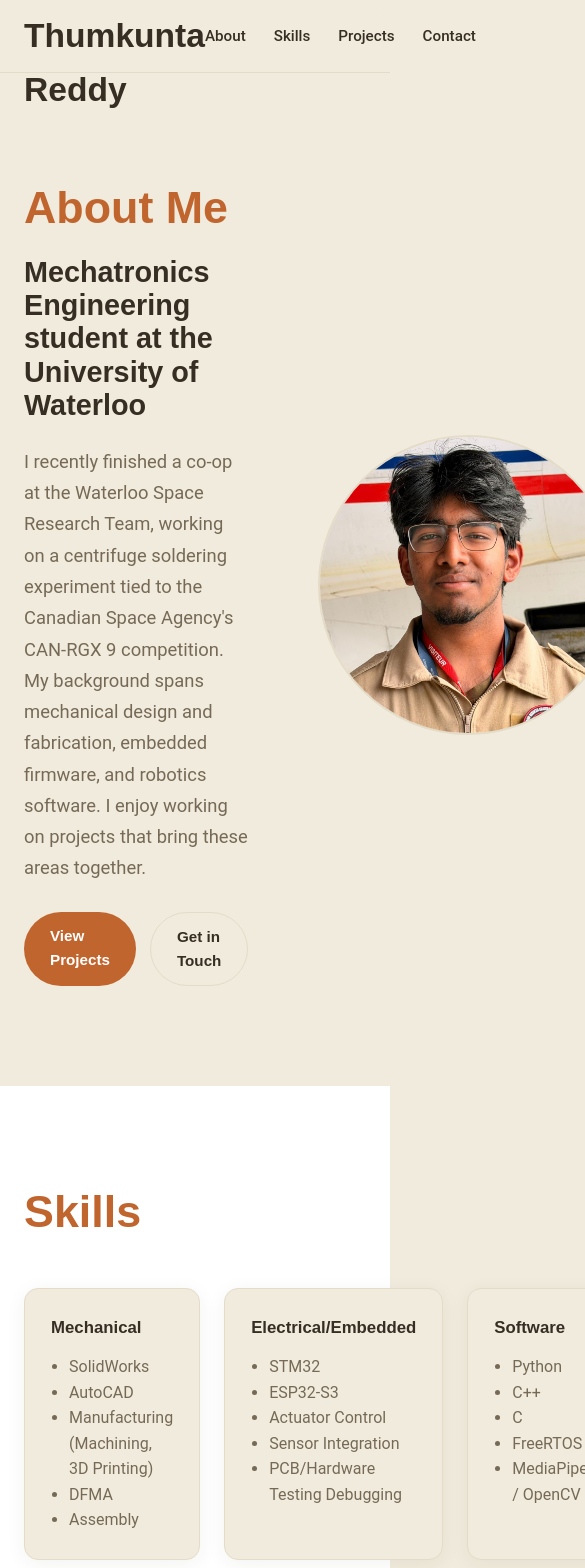
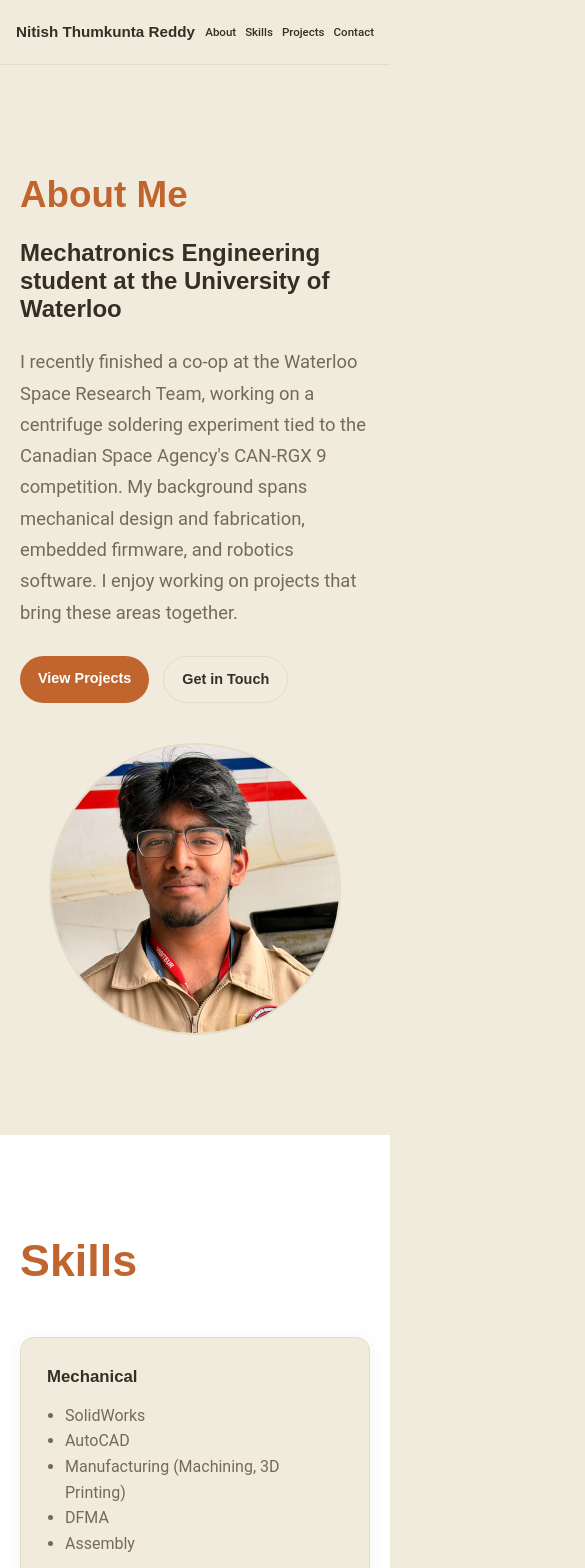
Before and after one commit to nitish2006main/PortfolioWebsite, a React (Vite) app: page / in a window 390 px wide. Shown: the top 1568 px of the page, 585 px wide, since content can reach past the window. Built offline with nearby package versions, Linux system fonts and the light colour scheme.

Commit message:
Modifying for easier mobile webpage visibility

```diff
--- a/src/components/About.jsx
+++ b/src/components/About.jsx
@@ -9,7 +9,7 @@ function About() {
       }}
     >
       <div
-        className="container"
+        className="container about-grid"
         style={{
           display: 'grid',
           gridTemplateColumns: '1fr 0.7fr',
--- a/src/components/Navbar.jsx
+++ b/src/components/Navbar.jsx
@@ -7,35 +7,51 @@ const links = [
 
 function Navbar() {
   return (
-    <header style={{
+    <header
+      style={{
         position: 'sticky',
         top: 0,
         zIndex: 50,
         background: 'rgba(241, 235, 221, 0.9)',
         backdropFilter: 'blur(8px)',
         borderBottom: '1px solid var(--color-border)',
-    }}>
-      <div className="container" style={{
+      }}
+    >
+      <div
+        className="container navbar-container"
+        style={{
           display: 'flex',
           alignItems: 'center',
           justifyContent: 'space-between',
           height: 72,
-      }}>
-        <a href="#" style={{
+        }}
+      >
+        <a
+          href="/"
+          className="navbar-name"
+          style={{
             fontFamily: 'var(--font-heading)',
             fontWeight: 700,
             fontSize: '2.1rem',
             color: 'var(--color-text)',
-        }}>
+            whiteSpace: 'nowrap',
+          }}
+        >
           Nitish Thumkunta Reddy
         </a>
-        <nav style={{ display: 'flex', gap: 28 }}>
+
+        <nav className="navbar-links" style={{ display: 'flex', gap: 28 }}>
           {links.map((l) => (
-            <a key={l.href} href={l.href} style={{
+            <a
+              key={l.href}
+              href={l.href}
+              style={{
                 color: 'var(--color-text)',
                 fontWeight: 500,
                 fontSize: '0.95rem',
-            }}>
+                whiteSpace: 'nowrap',
+              }}
+            >
               {l.label}
             </a>
           ))}
--- a/src/components/ProjectPage.jsx
+++ b/src/components/ProjectPage.jsx
@@ -376,7 +376,9 @@ function ProjectPage({ slug }) {
             <ImagePlaceholder label={project.aboutImage} />
 
             <div>
-              <h2 style={{ fontSize: '2.8rem', marginBottom: 28, color: 'var(--color-secondary)' }}>About the Project</h2>
+              <h2
+              className="project-section-title"
+              style={{ fontSize: '2.8rem', marginBottom: 28, color: 'var(--color-secondary)' }}>About the Project</h2>
 
               <p>{project.about}</p>
 
@@ -392,7 +394,9 @@ function ProjectPage({ slug }) {
       >
         <div className="container">
 
-          <h2 style={{ fontSize: '2.8rem', marginBottom: 28, color: 'var(--color-secondary)' }}>
+          <h2
+          className="project-section-title"
+          style={{ fontSize: '2.8rem', marginBottom: 28, color: 'var(--color-secondary)' }}>
             Skills Learned
           </h2>
 
@@ -409,7 +413,9 @@ function ProjectPage({ slug }) {
       <section className="section">
         <div className="container">
 
-          <h2 style={{ fontSize: '2.8rem', marginBottom: 28, color: 'var(--color-secondary)' }}>
+          <h2
+          className="project-section-title"
+          style={{ fontSize: '2.8rem', marginBottom: 28, color: 'var(--color-secondary)' }}>
             Project Content
           </h2>
 
@@ -439,7 +445,9 @@ function ProjectPage({ slug }) {
       >
         <div className="container">
 
-          <h2 style={{ fontSize: '2.8rem', marginBottom: 28, color: 'var(--color-secondary)' }}>
+          <h2
+          className="project-section-title"
+          style={{ fontSize: '2.8rem', marginBottom: 28, color: 'var(--color-secondary)' }}>
             Results
           </h2>
 
--- a/src/components/Skills.jsx
+++ b/src/components/Skills.jsx
@@ -18,11 +18,7 @@ function Skills() {
     <section id="skills" className="section" style={{ background: 'var(--color-surface)' }}>
       <div className="container">
         <h2 style={{ fontSize: '2.8rem', marginBottom: 40, color: 'var(--color-secondary)' }}>Skills</h2>
-        <div style={{
-          display: 'grid',
-          gridTemplateColumns: 'repeat(3, 1fr)',
-          gap: 24,
-        }}>
+        <div className="skills-grid">
           {groups.map((g) => (
             <div key={g.title} className="card" style={{ padding: 26, background: 'var(--color-bg)' }}>
               <h3 style={{ fontSize: '1.05rem',}}>{g.title}</h3>
--- a/src/index.css
+++ b/src/index.css
@@ -1,9 +1,9 @@
 :root {
-  --color-bg: #F1EBDD;        /* beige background */
-  --color-surface: #FFFFFF;    /* white sections/cards */
-  --color-text: #362E23;       /* dark warm brown text, matches beige */
+  --color-bg: #F1EBDD;
+  --color-surface: #FFFFFF;
+  --color-text: #362E23;
   --color-text-muted: #766A57;
-  --color-secondary: #C1652F;  /* terracotta accent */
+  --color-secondary: #C1652F;
   --color-secondary-dark: #A2521F;
   --color-border: #E4DCC8;
 
@@ -18,9 +18,12 @@
   box-sizing: border-box;
 }
 
-html, body {
+html,
+body {
   margin: 0;
   padding: 0;
+  width: 100%;
+  max-width: 100%;
 }
 
 body {
@@ -30,7 +33,10 @@ body {
   line-height: 1.6;
 }
 
-h1, h2, h3, h4 {
+h1,
+h2,
+h3,
+h4 {
   font-family: var(--font-heading);
   color: var(--color-text);
   margin: 0 0 0.5em 0;
@@ -46,6 +52,7 @@ a:hover {
 }
 
 .container {
+  width: 100%;
   max-width: 1100px;
   margin: 0 auto;
   padding: 0 24px;
@@ -53,6 +60,7 @@ a:hover {
 
 .section {
   padding: 90px 0;
+  width: 100%;
 }
 
 .card {
@@ -104,18 +112,21 @@ a:hover {
   color: var(--color-secondary);
 }
 
+
 /* =========================
    Project Grid
    ========================= */
 
 .project-grid {
   display: grid;
-  grid-template-columns: repeat(2, minmax(0, 1fr));
+  grid-template-columns: repeat(3, minmax(0, 1fr));
   gap: 28px;
+  width: 100%;
 }
 
 .project-card {
   display: block;
+  min-width: 0;
   overflow: hidden;
   background: var(--color-surface);
   border: 1px solid var(--color-border);
@@ -196,6 +207,13 @@ a:hover {
   margin: 10px 0 50px;
 }
 
+/* Project page section headings:
+   About Project, Skills Learned, Project Content, Results */
+.project-section-title {
+  font-size: 2.8rem;
+  color: var(--color-secondary);
+}
+
 .detail-image-placeholder {
   width: 100%;
   min-height: 320px;
@@ -240,6 +258,13 @@ a:hover {
 /* =========================
    Skills
    ========================= */
+
+.skills-grid {
+  display: grid;
+  grid-template-columns: repeat(3, minmax(0, 1fr));
+  gap: 24px;
+  width: 100%;
+}
 
 .skill-pill-grid {
   display: flex;
@@ -311,7 +336,7 @@ a:hover {
 
 .results-image-grid {
   display: grid;
-  grid-template-columns: repeat(3, 1fr);
+  grid-template-columns: repeat(3, minmax(0, 1fr));
   gap: 24px;
 }
 
@@ -321,16 +346,171 @@ a:hover {
 
 
 /* =========================
+   Tablet
+   ========================= */
+
+@media (max-width: 900px) {
+  .project-grid {
+    grid-template-columns: repeat(2, minmax(0, 1fr));
+  }
+
+  .skills-grid {
+    grid-template-columns: repeat(2, minmax(0, 1fr));
+  }
+
+  .results-image-grid {
+    grid-template-columns: repeat(2, minmax(0, 1fr));
+  }
+}
+
+
+/* =========================
    Mobile
    ========================= */
 
-@media (max-width: 768px) {
+@media (max-width: 600px) {
+  html,
+  body {
+    width: 100%;
+    max-width: 100%;
+    overflow-x: hidden;
+  }
+
+  #root {
+    width: 100%;
+    max-width: 100%;
+    overflow-x: hidden;
+  }
+
+  .container {
+    width: 100%;
+    max-width: 100%;
+    padding-left: 20px;
+    padding-right: 20px;
+  }
+
+  .section {
+    width: 100%;
+    overflow: hidden;
+  }
+
+
+  /* =========================
+     Navbar
+     ========================= */
+
+  header .container {
+    height: auto !important;
+    min-height: 64px;
+    padding: 12px 16px;
+    gap: 10px;
+  }
+
+  .navbar-name {
+    flex-shrink: 1;
+    min-width: 0;
+    font-size: 0.95rem !important;
+    overflow: hidden;
+    text-overflow: ellipsis;
+  }
+
+  .navbar-links {
+    flex-shrink: 0;
+    gap: 9px !important;
+    min-width: 0;
+  }
+
+  header nav a {
+    font-size: 0.72rem !important;
+    white-space: nowrap;
+  }
+
+
+  /* =========================
+     About
+     ========================= */
+
+  #about .about-grid {
+    grid-template-columns: 1fr !important;
+    gap: 40px !important;
+  }
+
+  #about .about-grid > div {
+    min-width: 0;
+    max-width: 100%;
+  }
+
+  #about h2 {
+    font-size: 2.3rem !important;
+  }
+
+  #about h1 {
+    font-size: 1.5rem !important;
+  }
+
+  #about .about-grid > div:last-child {
+    width: 100%;
+  }
+
+  #about .about-grid > div:last-child > div {
+    width: min(300px, 75vw) !important;
+    height: min(300px, 75vw) !important;
+    max-width: 100%;
+  }
+
+  #about .btn {
+    padding: 11px 18px;
+    font-size: 0.9rem;
+  }
+
+
+  /* =========================
+     Skills
+     ========================= */
+
+  .skills-grid {
+    grid-template-columns: 1fr;
+    gap: 18px;
+  }
+
+  .skills-grid .card {
+    width: 100%;
+    min-width: 0;
+  }
+
+
+  /* =========================
+     Projects
+     ========================= */
+
   .project-grid {
     grid-template-columns: 1fr;
+    gap: 22px;
+  }
+
+  .project-card {
+    width: 100%;
+    min-width: 0;
+  }
+
+
+  /* =========================
+     Project Detail
+     ========================= */
+
+  .project-detail-hero {
+    padding: 45px 0 60px;
   }
 
   .project-detail-title {
     font-size: 2.4rem;
+    margin-bottom: 35px;
+  }
+
+  /* Scale all four section titles down on mobile.
+     The terracotta color remains unchanged. */
+  .project-section-title {
+    font-size: 2.1rem !important;
   }
 
   .about-project-grid {
@@ -355,5 +535,21 @@ a:hover {
 
   .detail-image-placeholder {
     min-height: 250px;
+    max-width: 100%;
+  }
+
+  .detail-image-placeholder span {
+    max-width: 100%;
+    overflow-wrap: anywhere;
+  }
+
+
+  /* =========================
+     Footer
+     ========================= */
+
+  footer .container {
+    gap: 10px;
+    flex-wrap: wrap;
   }
 }
```
Lines whose indentation alone changed are shown as unchanged.
